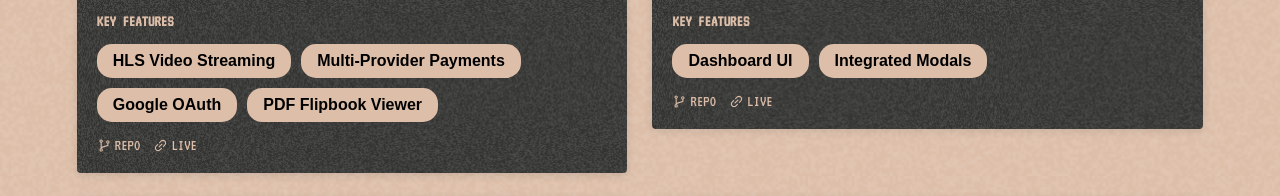
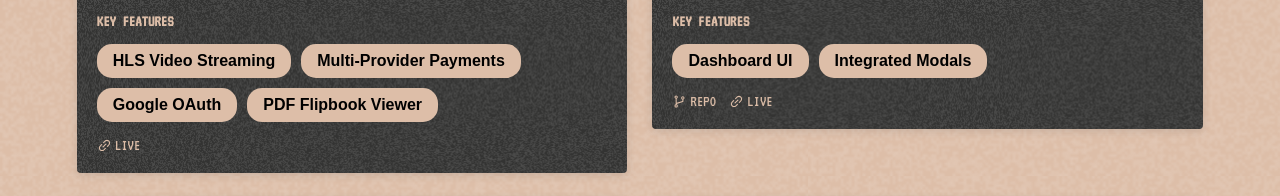
Before and after one commit to PhemiT/portfolio-v1, a Next.js app: page / in a window 1280 px wide. Shown: the part 1440-1636 px from the top of the page. Built offline with nearby package versions, Linux system fonts and the light colour scheme; a web font is replaced by a local one.

Commit message:
Update WorkAlt.tsx

```diff
--- a/components/WorkAlt.tsx
+++ b/components/WorkAlt.tsx
@@ -30,9 +30,11 @@ const WorkAlt:React.FC<WorkProps> = (props) => {
                 ))}
             </div>
             <div className="works_links">
-                <a href={props.repoLink} target="_blank" rel="noopener noreferrer">
-                    <span><Icon icon={ICONS.repo} color='#DDBEA8' size={15} />Repo</span>
-                </a>
+                {props.repoLink && (
+                    <a href={props.repoLink} target="_blank" rel="noopener noreferrer">
+                        <span><Icon icon={ICONS.repo} color='#DDBEA8' size={15} />Repo</span>
+                    </a>
+                )}
                 <a href={props.liveLink} target="_blank" rel="noopener noreferrer">
                     <span><Icon icon={ICONS.live} color='#DDBEA8' size={15} />Live</span>
                 </a>
```
